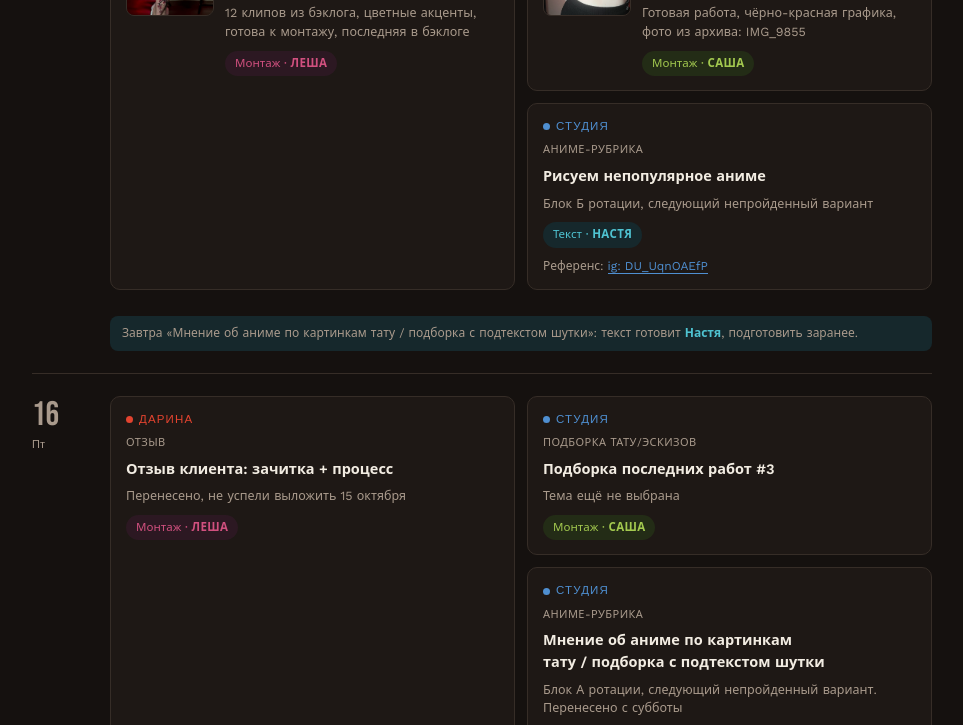
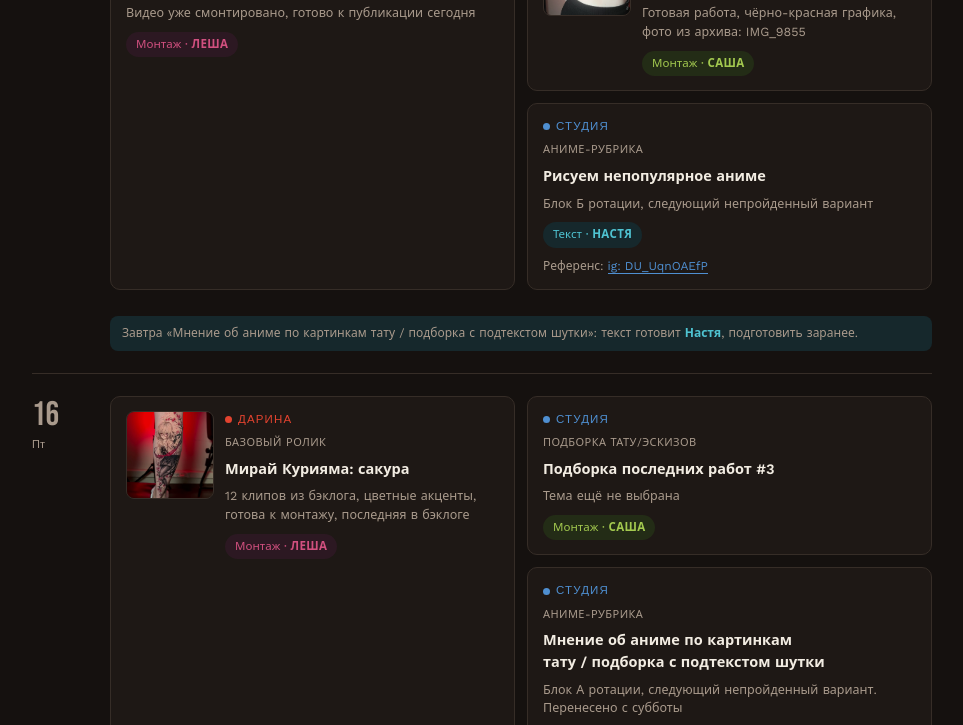
Before and after one commit to batalovaleksey2028-coder/kuda-tattoo-draft, a plain HTML site: page index.html in a window 1280 px wide. Shown: the part 403-1128 px from the top of the page, without its empty margins (158-1121 px from the left). Drawn offline with nearby package versions, Linux system fonts and the light colour scheme.

Commit message:
15 октября: отзыв готов к публикации, Мирай Курияма сдвинута на 16
Co-Authored-By: Claude Sonnet 5 <noreply@anthropic.com>

```diff
--- a/index.html
+++ b/index.html
@@ -321,13 +321,13 @@ const REF_UNPOPULAR = [
 const WEEKS = [
   { label: "15–18 октября", days: [
     { d:15, wd:"Чт",
-      darina:{type:"Базовый ролик",title:"Мирай Курияма: сакура",material:"12 клипов из бэклога, цветные акценты, готова к монтажу, последняя в бэклоге",status:"edit",img:"mirai.jpg"},
+      darina:{type:"Отзыв",title:"Отзыв клиента: зачитка + процесс",material:"Видео уже смонтировано, готово к публикации сегодня",status:"edit"},
       studio:[
         {type:"Ролик с тату",title:"Кицунэ в дыму: бок",material:"Готовая работа, чёрно-красная графика, фото из архива: IMG_9855",status:"edit",img:"kitsune_nastya.jpg"},
         {type:"Аниме-рубрика",title:"Рисуем непопулярное аниме",material:"Блок Б ротации, следующий непройденный вариант",status:"script",ref:REF_UNPOPULAR},
       ] },
     { d:16, wd:"Пт",
-      darina:{type:"Отзыв",title:"Отзыв клиента: зачитка + процесс",material:"Перенесено, не успели выложить 15 октября",status:"edit"},
+      darina:{type:"Базовый ролик",title:"Мирай Курияма: сакура",material:"12 клипов из бэклога, цветные акценты, готова к монтажу, последняя в бэклоге",status:"edit",img:"mirai.jpg"},
       studio:[
         {type:"Подборка тату/эскизов",title:"Подборка последних работ #3",material:"Тема ещё не выбрана",status:"edit"},
         {type:"Аниме-рубрика",title:"Мнение об аниме по картинкам тату / подборка с подтекстом шутки",material:"Блок А ротации, следующий непройденный вариант. Перенесено с субботы",status:"script",ref:REF_OPINION,talking:true},
```
